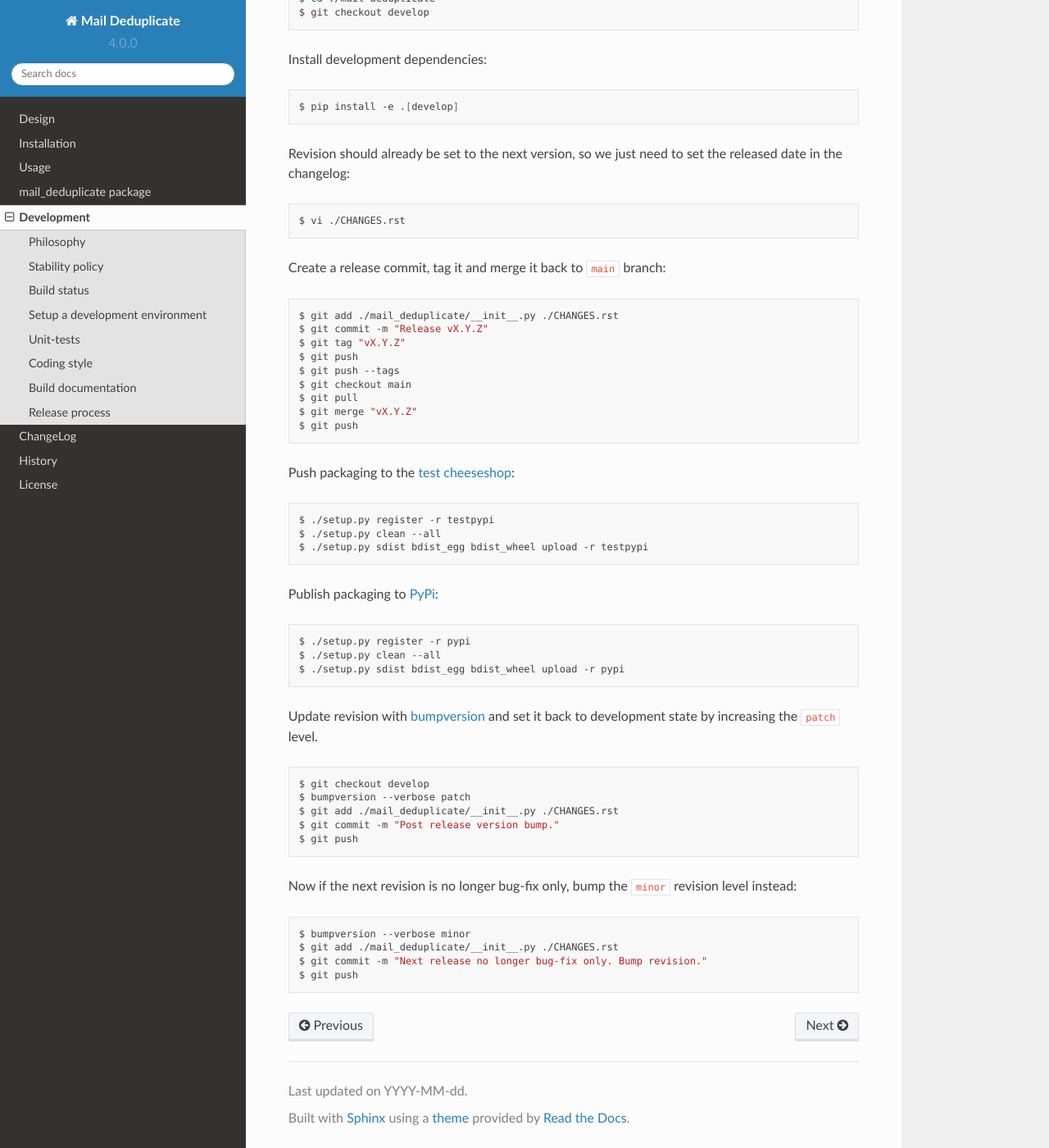
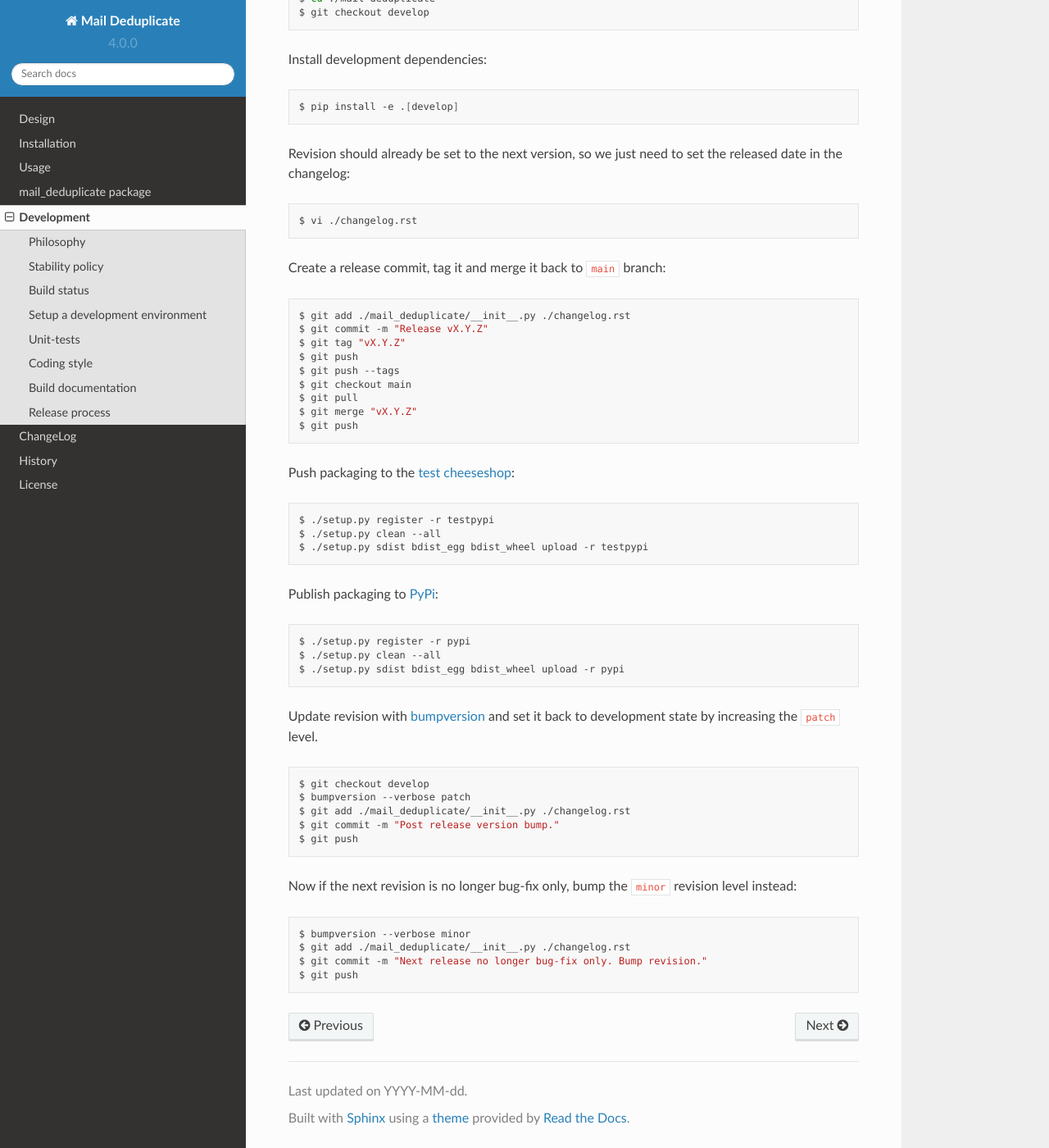
Before and after one commit to kdeldycke/mail-deduplicate, a Sphinx documentation site: the page built from docs/development.rst, in a window 1280 px wide and 1400 px high, scrolled down 2357 px. Shown: the whole window at 82% size. Built offline with Sphinx 7.4.7 and the Read the Docs theme 2.0.0, drawn with Linux system fonts in a browser that asks for light colours; pages that are not in the unit, such as notebooks, are missing from menus.

Commit message:
Rename uppercase files to lowercase.

```diff
--- a/docs/changelog.rst
+++ b/docs/changelog.rst
@@ -1 +1 @@
-.. include:: ../CHANGES.rst
+.. include:: ../changelog.rst
--- a/docs/development.rst
+++ b/docs/development.rst
@@ -182,13 +182,13 @@ released date in the changelog:
 
 .. code-block:: bash
 
-    $ vi ./CHANGES.rst
+    $ vi ./changelog.rst
 
 Create a release commit, tag it and merge it back to ``main`` branch:
 
 .. code-block:: bash
 
-    $ git add ./mail_deduplicate/__init__.py ./CHANGES.rst
+    $ git add ./mail_deduplicate/__init__.py ./changelog.rst
     $ git commit -m "Release vX.Y.Z"
     $ git tag "vX.Y.Z"
     $ git push
@@ -222,7 +222,7 @@ and set it back to development state by increasing the ``patch`` level.
 
     $ git checkout develop
     $ bumpversion --verbose patch
-    $ git add ./mail_deduplicate/__init__.py ./CHANGES.rst
+    $ git add ./mail_deduplicate/__init__.py ./changelog.rst
     $ git commit -m "Post release version bump."
     $ git push
 
@@ -232,6 +232,6 @@ revision level instead:
 .. code-block:: bash
 
     $ bumpversion --verbose minor
-    $ git add ./mail_deduplicate/__init__.py ./CHANGES.rst
+    $ git add ./mail_deduplicate/__init__.py ./changelog.rst
     $ git commit -m "Next release no longer bug-fix only. Bump revision."
     $ git push
--- a/docs/index.rst
+++ b/docs/index.rst
@@ -1,4 +1,4 @@
-.. include:: ../README.rst
+.. include:: ../readme.rst
 
 Contents
 ========
--- a/docs/license.rst
+++ b/docs/license.rst
@@ -3,7 +3,7 @@ License
 
 This software is licensed under the `GNU General Public License v2 or later
 (GPLv2+)
-<https://github.com/kdeldycke/mail-deduplicate/blob/main/LICENSE>`_.
+<https://github.com/kdeldycke/mail-deduplicate/blob/main/license>`_.
 
-.. include:: ../LICENSE
+.. include:: ../license
    :literal:
--- a/setup.cfg
+++ b/setup.cfg
@@ -7,7 +7,7 @@ universal = 1
 # https://github.com/peritus/bumpversion#configuration
 [bumpversion]
 current_version = 4.0.0
-files = ./mail_deduplicate/__init__.py ./CHANGES.rst
+files = ./mail_deduplicate/__init__.py ./changelog.rst
 allow_dirty = True
 commit = False
 tag = False
--- a/setup.py
+++ b/setup.py
@@ -88,7 +88,7 @@ def version():
 def latest_changes():
     """ Extract part of changelog pertaining to version. """
     lines = []
-    for line in read_file('CHANGES.rst').splitlines():
+    for line in read_file('changelog.rst').splitlines():
         if line.startswith('-------'):
             if len(lines) > 1:
                 lines = lines[:-1]
@@ -105,12 +105,12 @@ def latest_changes():
 
 
 def long_description():
-    """ Collates project README and latest changes. """
+    """ Collates project readme and latest changes. """
     changes = latest_changes()
     changes[0] = "`Changes for v{}".format(changes[0][1:])
     changes[1] = '-' * len(changes[0])
     return "\n\n\n".join([
-        read_file('README.rst'),
+        read_file('readme.rst'),
         '\n'.join(changes),
         "`Full changelog "
         "<https://maildir-deduplicate.readthedocs.io/en/develop/changelog.html"
```
Also changed, not shown: changelog.rst (renamed from CHANGES.rst), readme.rst (renamed from README.rst), 3 other files.
